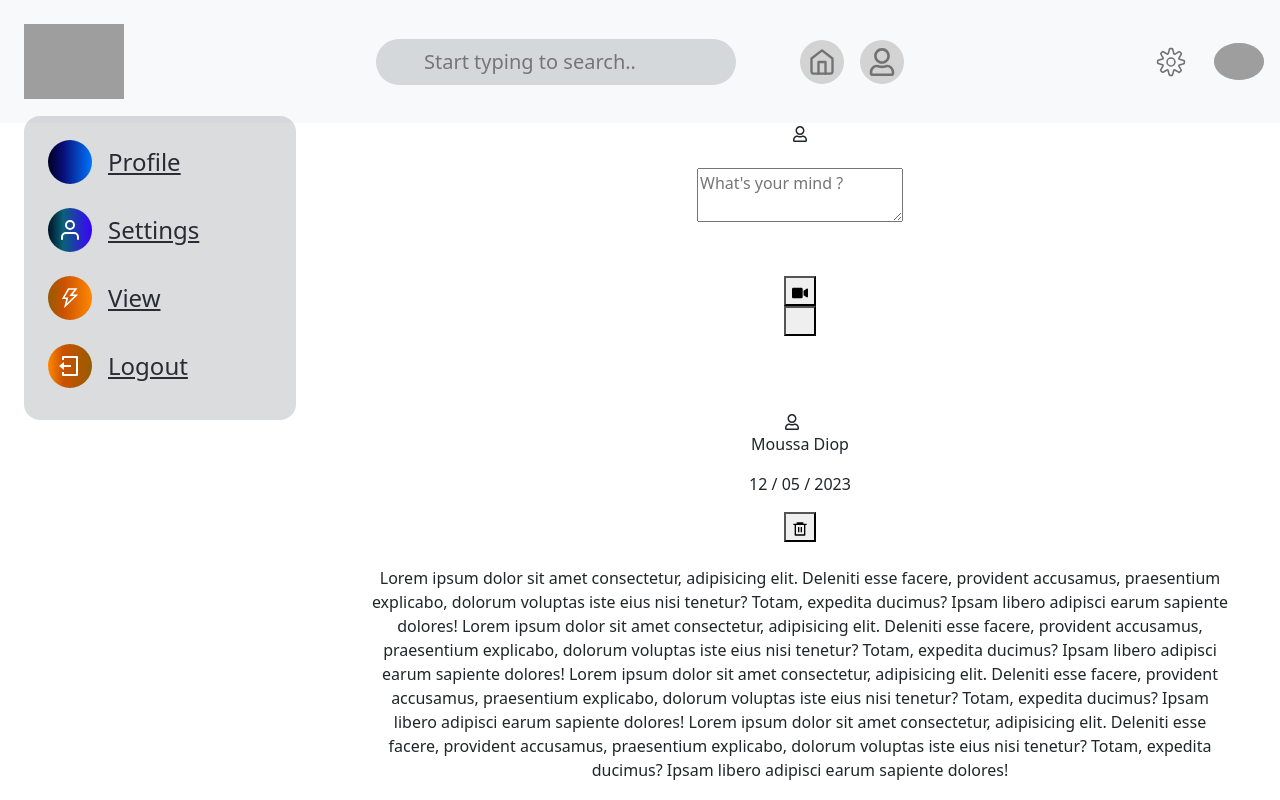
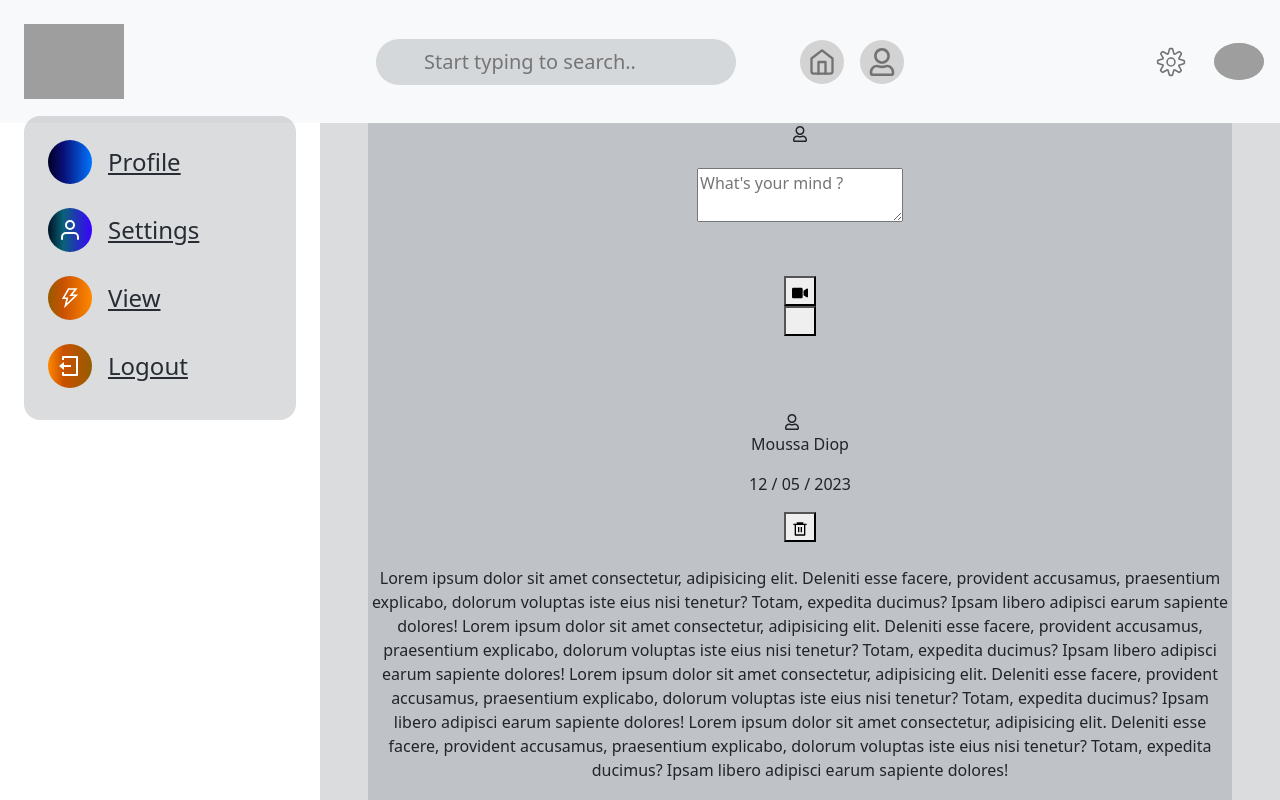
Before and after one commit to Amir31-scurt/Boomerang-social-media, a React (Create React App) app: page /Timeline in a window 1280 px wide. Shown: the top 800 px of the page. Built offline with nearby package versions, Linux system fonts and the light colour scheme; grey boxes are pictures that could not be loaded; some icons are missing.

Commit message:
Fix: Background-Color

```diff
--- a/src/layouts/Template.jsx
+++ b/src/layouts/Template.jsx
@@ -23,7 +23,7 @@ export default function Template() {
           <div className="col-3 h-auto route">
             <SideBar />
           </div>
-          <div className="documo col-9 px-5">
+          <div className="documo col-9 px-5 bg-secondary bg-opacity-25">
             {/* Place ////////////////l */}
             <Home />
           </div>
--- a/src/pages/Home.jsx
+++ b/src/pages/Home.jsx
@@ -6,7 +6,7 @@ import { PublishTable } from '../components/UtilsData';
 
 const Home = () => {
   return (
-    <div className="bg-gray-300 py-5">
+    <div className="bg-secondary bg-opacity-25 py-5">
       {/* carte numero 1 */}
 
       <div className="">
```
